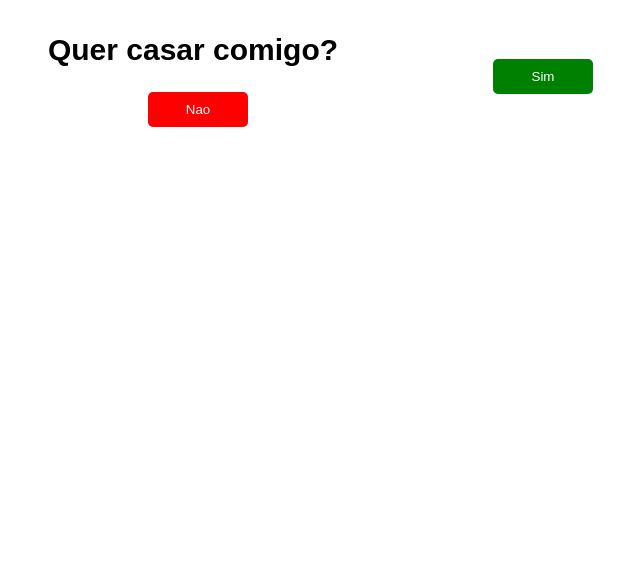
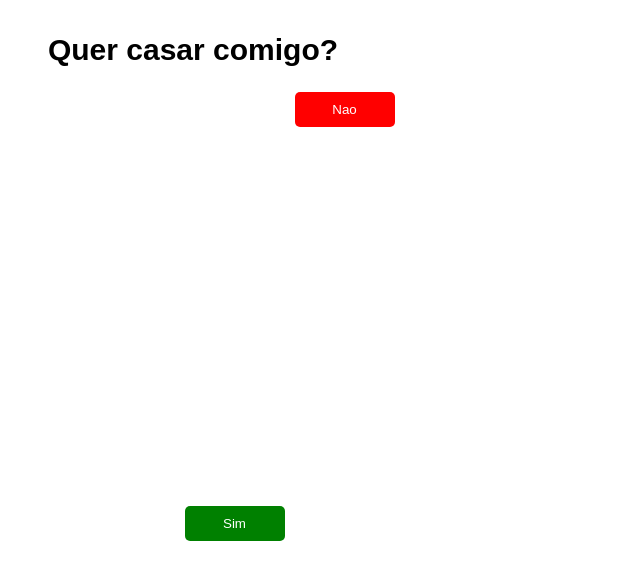
Before and after one commit to Vinkario/CasaComigo, a plain HTML site: page index.html in a window 1280 px wide. Both pictures are taken after a click on the button "Sim". Shown: the whole page, without its empty margins (447-1087 px from the left). Drawn offline with Linux system fonts and the light colour scheme.

Commit message:
movebutton function

```diff
--- a/assets/js/index.js
+++ b/assets/js/index.js
@@ -1,14 +1,16 @@
+const simButton = document.querySelector('.sim')
 
-function moveButton() {
-    let simButton = document.querySelector(".sim");
+function moverBotao() {
+    const windowHeight = window.innerHeight;
+    const windowWidth = window.innerWidth;
 
-    let x = Math.floor(Math.random() * window.innerWidth);
-    let y = Math.floor(Math.random() * window.innerHeight);
+    // Define novas coordenadas aleatórias para o botão
+    const newTop = Math.floor(Math.random() * (windowHeight - simButton.offsetHeight));
+    const newLeft = Math.floor(Math.random() * (windowWidth - simButton.offsetWidth));
 
-    simButton.style.position = "absolute";
-    simButton.style.left = x + "px";
-    simButton.style.top = y + "px";
+    // Move o botão para as novas coordenadas
+    simButton.style.marginTop = newTop + 'px';
+    simButton.style.marginLeft = newLeft + 'px';
 }
 
-var simButton = document.querySelector(".sim");
-simButton.addEventListener("click", moveButton);
+simButton.addEventListener("click", moverBotao)
--- a/index.html
+++ b/index.html
@@ -11,10 +11,10 @@
     <section>
       <h1>Quer casar comigo?</h1>
       <div class="buttons">
-        <div>
+        <div class="botao-sim">
           <button class="sim">Sim</button>
         </div>
-        <div>
+        <div class="botao-nao">
           <button class="nao">Nao</button>
         </div>
       </div>
```
Also changed, not shown: assets/css/style.css (line endings or trailing spaces).
